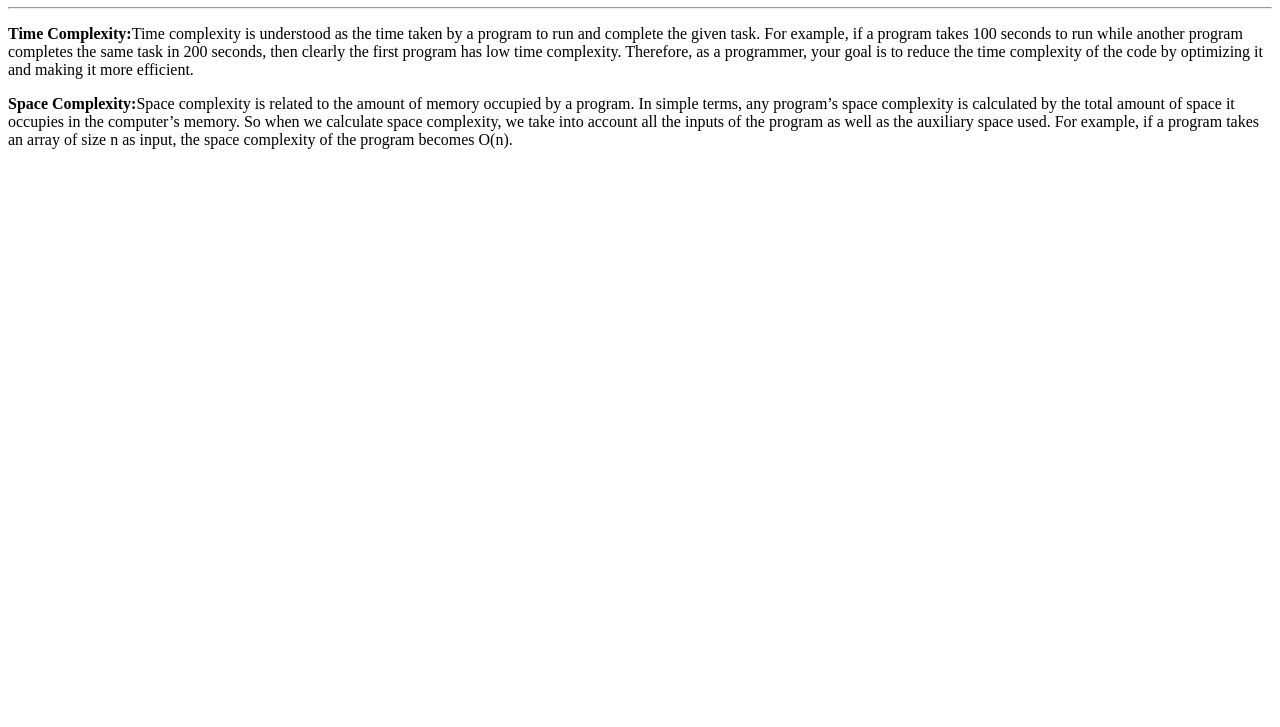
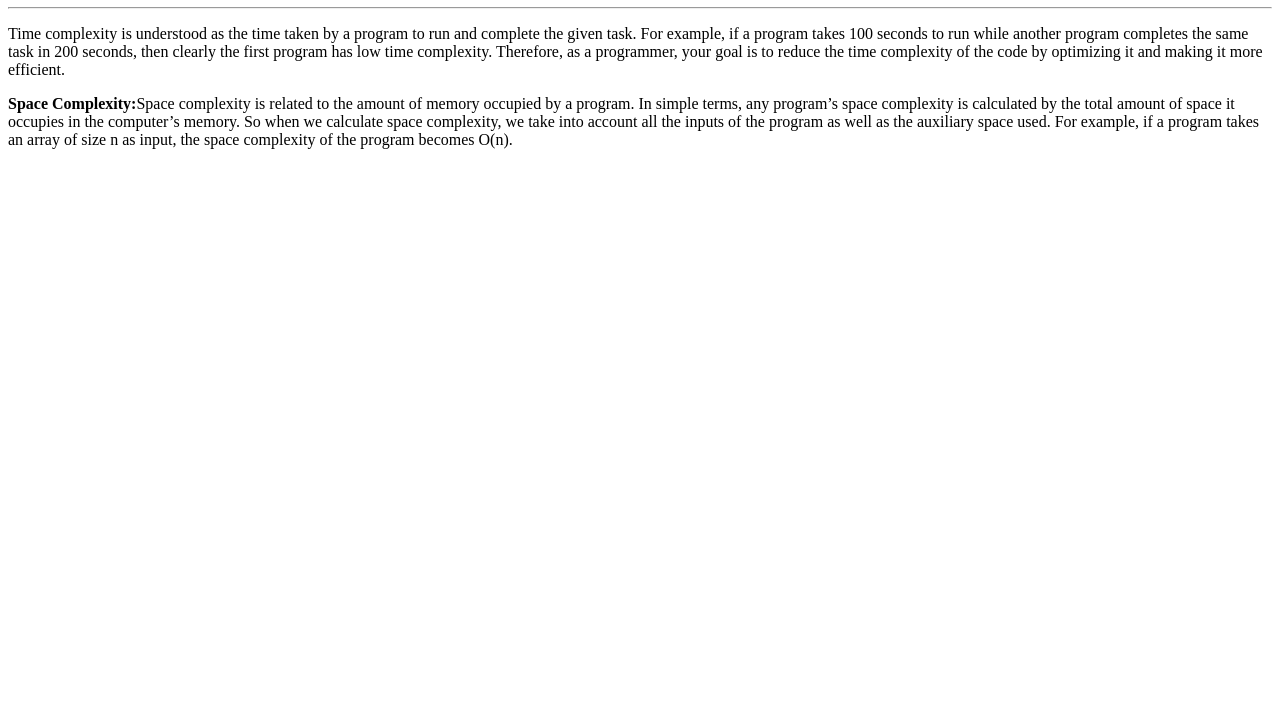
Before and after one commit to acciojob/time-and-space-complexity-vinayancha97, a website: page main.html in a window 1280 px wide. Shown: the part 73-800 px from the top of the page. Drawn offline with Linux system fonts and the light colour scheme.

Commit message:
created a submission

```diff
--- a/main.html
+++ b/main.html
@@ -9,7 +9,7 @@
 	<hr>
 <body>
 	<!-- the entire body must be written by student -->
-	   <p><b>Time Complexity:</b>Time complexity is understood as the time taken by a program to run and complete the given task.
+	   <p>Time complexity is understood as the time taken by a program to run and complete the given task.
 		   For example, if a program takes 100 seconds to run while another program completes the same task in 200 seconds,
 		   then clearly the first program has low time complexity. Therefore, as a programmer, your goal is to reduce the time
 		   complexity of the code by optimizing it and making it more efficient.</p>
```
